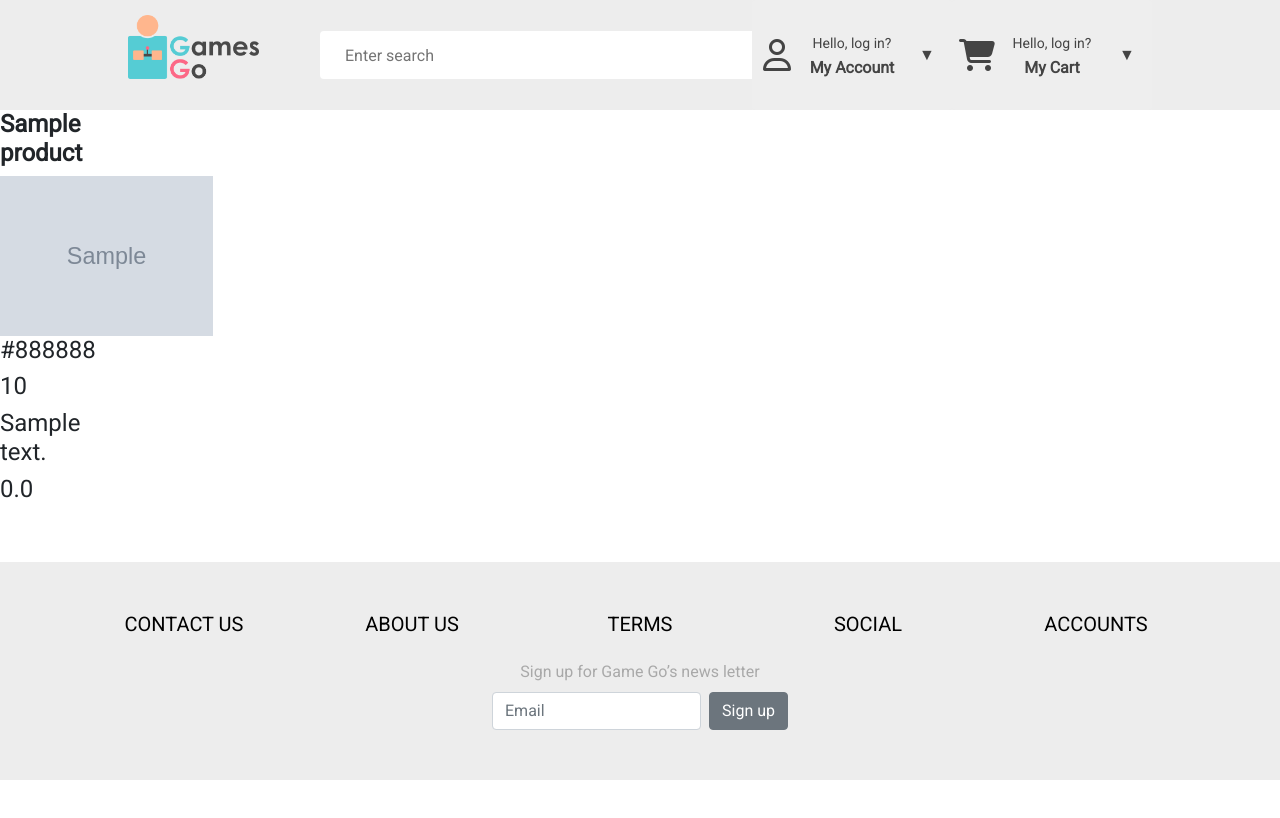
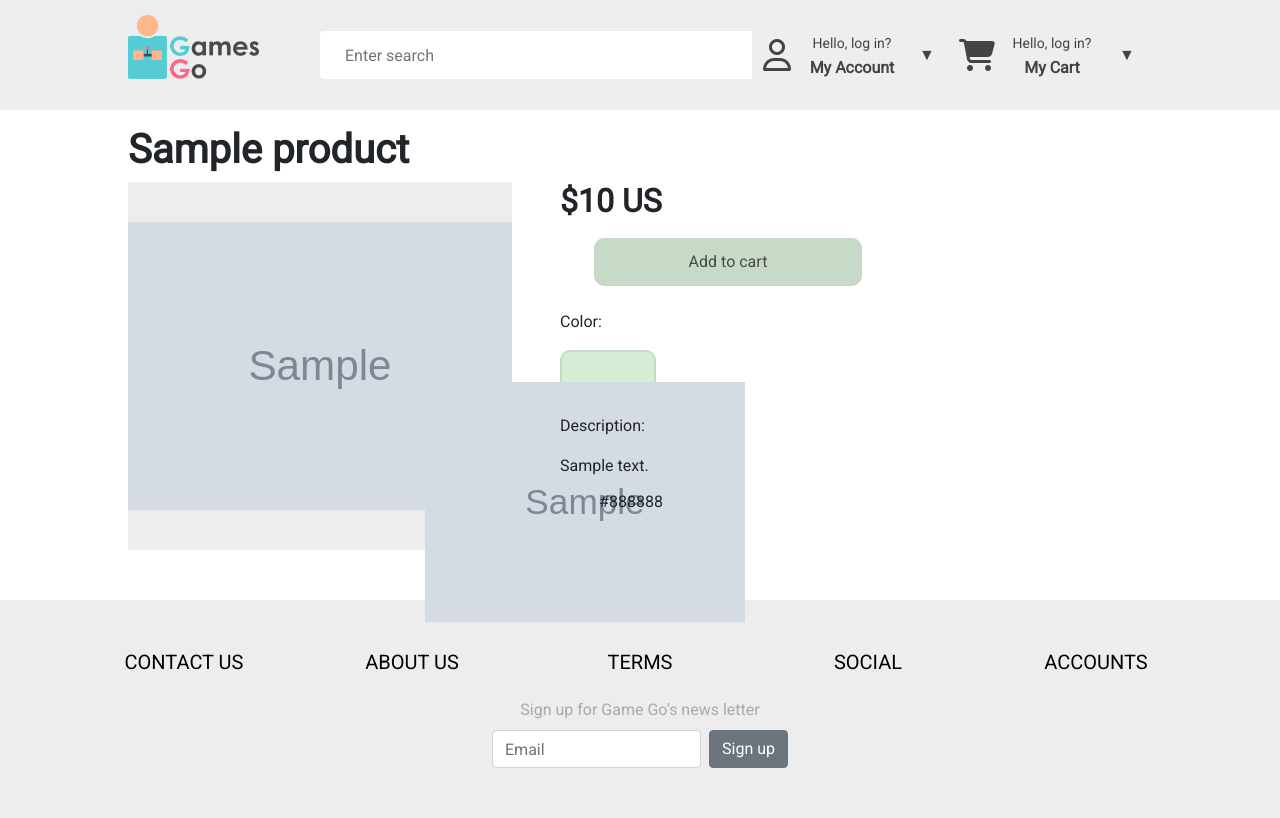
Before and after one commit to Thorarinng/VerkLegt2020, a Django app: page /1 in a window 1280 px wide. Before the commit the page ends 780 px from the top, so only its background shows below. Run offline with Django 3.2, Linux system fonts and the light colour scheme; tables that the repository leaves empty hold one stand-in row (values such as "Sample post"); grey boxes marked "Sample" are stand-in pictures; some libraries are stand-ins or nearby versions.

Commit message:
Details page css-d

```diff
--- a/Project/static/css/main.css
+++ b/Project/static/css/main.css
@@ -94,9 +94,6 @@ hr {
     justify-self: center;
     width: 100%;
     height: 3rem;
-
-
-
     display:block;
     background-color: #C7DAC7;
     color: #494949;
@@ -105,7 +102,19 @@ hr {
     border-radius: 10px;
 }
 
-
+.atc-btn-min {
+    grid-column-start: 2;
+    justify-self: center;
+    width: 80%;
+    height: 3rem;
+    display:block;
+    background-color: #C7DAC7;
+    color: #494949;
+    border: none;
+    outline: none;
+    border-radius: 10px;
+    margin-bottom: 1.5rem;
+}
 
 .products-container {
     display: grid;
@@ -113,20 +122,12 @@ hr {
     justify-self: end;
     grid-gap: 2rem;
     margin-top: 2rem;
-
-
-
-
-
-
 }
 
 #sidebar {
     grid-row-start: 1;
     grid-column-start: 2;
 }
-
-
 
 .content-container {
     display: grid;
@@ -137,105 +138,74 @@ hr {
     grid-column-start: 3;
 }
 
-
-
-
-
-
-
-
-
-
-
-
-
-
-
-
-
-
-
-
-
-
-
-
-
-
-
-
-
-
-
-
-
-
-
-
-
-
-
-
-
-
-
-
-
-
-
-
-
-
-
-
-
-
-
-
-
-
-
-
-
-
-
-
-
-
-
-
-
-
-
-
-
-
-
-
-
-
-
-
-
-
-
-
-
-
-
-
-
-
-
-
-
-
 .profile{
   width: fit-content;
   padding: 20px;
   background-color: lightgrey;
   border: darkcyan;
   box-shadow: 0 2px 2px -1px rgba(0,0,0,.9);
+}
+
+.product-name-details {
+    font-size: 2.5rem;
+    font-weight: bold;
+    margin-top: 1rem;
+}
+
+.details-container {
+    height: 23rem;
+    width: 24rem;
+}
+
+.image-container {
+    background-color: #EDEDED;
+    grid-column-start: 1;
+    display: grid;
+    justify-content: center;
+}
+
+.product-details {
+    grid-column-start: 2;
+    padding-left: 3rem;
+}
+
+.price-details {
+    height: 3rem;
+    font-size: 2rem;
+    font-weight: bold;
+}
+
+.image-details {
+    height: 18rem;
+    align-self: center;
+}
+
+.color-details {
+    height: 3rem;
+    width: 6rem;
+    border: 2px solid #C7DAC7;
+    border-radius: 10px;
+    background-color: #D5EDD5;
+    display: grid;
+    grid-template-columns: 50% 50%;
+    align-items: center;
+    justify-items: center;
+    margin-bottom: 1rem;
+}
+
+.color-color {
+    margin: 0;
+}
+
+.image-details-min {
+    height: 80%;
+    grid-column-start: 1;
+}
+
+.product-container {
+    grid-column-start: 2;
+    display: grid;
+    grid-template-columns: 50% 50%;
 }
 
 /*.helptext{*//*
--- a/Project/templates/product/product_details.html
+++ b/Project/templates/product/product_details.html
@@ -1,12 +1,23 @@
 {% extends "base.html" %}
 {% block content %}
     <div class="product-container">
-        <h3>{{ product.name }}</h3>
-        <img class="images"  src="{{ product.imgURL }}">
-        <h4>{{ product.color }}</h4>
-        <h4>{{ product.price }}</h4>
-        <h4>{{ product.description }}</h4>
-        <h4>{{ product.discount }}</h4>
+        <h1 class="product-name-details">{{ product.name }}</h1>
+        <div class="details-container image-container">
+            <img class="image-details" src="{{ product.imgURL }}">
+        </div>
+        <div class="details-container product-details">
+            <h3 class="price-details">${{ product.price }} US</h3>
+            <button type="button" class="atc-btn-min"
+                    onclick="console.log('buttonpress')" >Add to cart
+            </button>
+            <p>Color:</p>
+            <div class="color-details">
+                <img class="image-details-min" src="{{ product.imgURL }}">
+                <p class="color-color">{{ product.color }}</p>
+            </div>
+            <p>Description:</p>
+            <p>{{ product.description }}</p>
+        </div>
     </div>
 
 {% endblock %}
```
